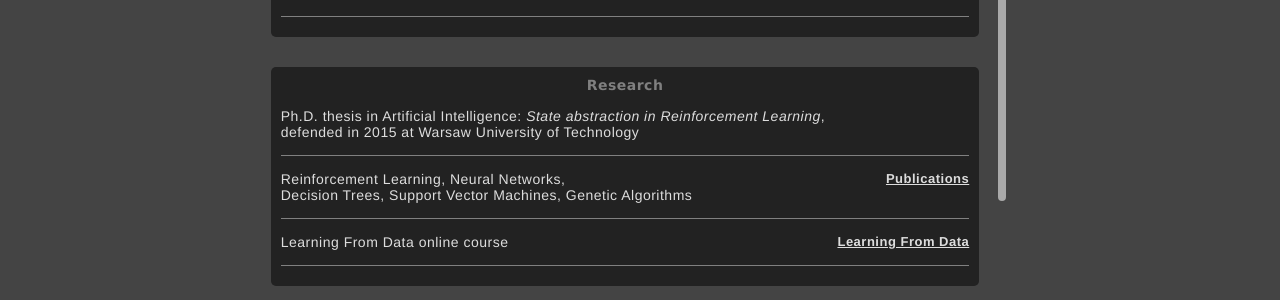
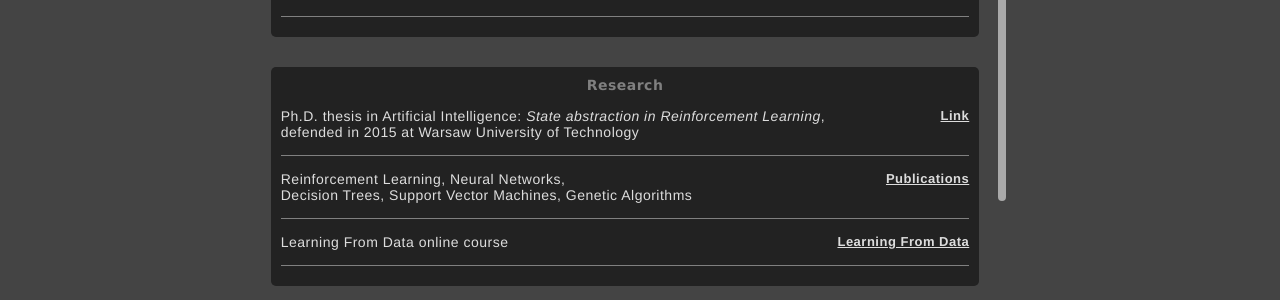
Before and after one commit to bartoszkp/bartoszkp.github.io, a Jekyll site: the page built from skills.html, in a window 1280 px wide. Shown: the part 364-664 px from the top of the page. Built offline with Jekyll 4.4.1, drawn with Linux system fonts in a browser that asks for light colours.

Commit message:
Fixed links

```diff
--- a/_includes/publication.html
+++ b/_includes/publication.html
@@ -4,7 +4,7 @@
 <a class="rightlink" href="{{include.pdf}}">PDF</a>
 {% endif %}
 {% if include.link != nil %}
-<a class="rightlink" href="{{include.link}}">LINK</a>
+<a class="rightlink" href="{{include.link}}" target="_blank">Link</a>
 {% endif %}
 <div class="authors">{{include.authors}}</div>
 <div class="where">{{include.where}}</div>
--- a/_includes/skill.html
+++ b/_includes/skill.html
@@ -1,6 +1,6 @@
 <div class="skill">
 {% if include.link != nil %}
-<a class="rightlink" href="{{include.link}}">{{include.linkname}}</a>
+<a class="rightlink" href="{{include.link}}" target="_blank">{{include.linkname}}</a>
 {% endif %}
 <div class="name">{{include.name}}</div>
 </div>
--- a/publications.html
+++ b/publications.html
@@ -14,8 +14,8 @@
 <div id="scroll-container" class="always-visible wrapper" style="padding-right: 40px; height: 65%;">
 <div id="2014" class="block center list wrapped-width">
   <p>2014</p>
-  {% include publication.html title="Neighbourhood approach to bisimulation in state abstraction for quantized domains" authors="B. Papis, A. Pacut" where="19th International Conference On Methods and Models in Automation and Robotics (MMAR), 566-571" link="http://ieeexplore.ieee.org/xpl/login.jsp?tp=&arnumber=6957416&url=http%3A%2F%2Fieeexplore.ieee.org%2Fxpls%2Fabs_all.jsp%3Farnumber%3D6957416" %}
-  {% include publication.html title="Multispace, Dynamic, Fixed-Radius, All Nearest Neighbours Problem" authors="B. Papis, A. Pacut" where="16th International Symposium on Symbolic and Numeric Algorithms for Scientific Computing (SYNASC), 244-250" link="http://ieeexplore.ieee.org/xpl/login.jsp?tp=&arnumber=7034690&url=http%3A%2F%2Fieeexplore.ieee.org%2Fxpls%2Fabs_all.jsp%3Farnumber%3D7034690" %}
+  {% include publication.html title="Neighbourhood approach to bisimulation in state abstraction for quantized domains" authors="B. Papis, A. Pacut" where="19th International Conference On Methods and Models in Automation and Robotics (MMAR), 566-571" link="http://dx.doi.org/10.1109/MMAR.2014.6957416" %}
+  {% include publication.html title="Multispace, Dynamic, Fixed-Radius, All Nearest Neighbours Problem" authors="B. Papis, A. Pacut" where="16th International Symposium on Symbolic and Numeric Algorithms for Scientific Computing (SYNASC), 244-250" link="http://dx.doi.org/10.1109/SYNASC.2014.40" %}
   {% include publication.html title="Evaluation of Colour Recognition Algorithms with a Palette Designed for Applications <br /> which Aid People with Visual Impairment" authors="B. Papis" where="International Journal of Image, Graphics and Signal Processing (IJIGSP), 1-7" pdf="http://www.mecs-press.org/ijigsp/ijigsp-v6-n12/IJIGSP-V6-N12-1.pdf" %}
 </div>
 
--- a/skills.html
+++ b/skills.html
@@ -18,7 +18,7 @@
 
 <div id="research" class="block center list wrapped-width">
 <p>Research</p>
-{% include skill.html name="Ph.D. thesis in Artificial Intelligence: <i>State abstraction in Reinforcement Learning</i>, <br /> defended in 2015 at Warsaw University of Technology" %}
+{% include skill.html name="Ph.D. thesis in Artificial Intelligence: <i>State abstraction in Reinforcement Learning</i>, <br /> defended in 2015 at Warsaw University of Technology" linkname="Link" link="https://repo.pw.edu.pl/info/phd/WUT113e3e486cfe4a4f9971e1d0d5e4db00/State%2Babstraction%2Bin%2Breinforcement%2Blearning?r=affiliation&lang=en" %}
 {% include skill.html name="Reinforcement Learning, Neural Networks, <br /> Decision Trees, Support Vector Machines, Genetic Algorithms" link="publications.html" linkname="Publications" %}
 {% include skill.html name="Learning From Data online course" link="https://work.caltech.edu/telecourse.html" linkname="Learning From Data" %}
 </div>
```
